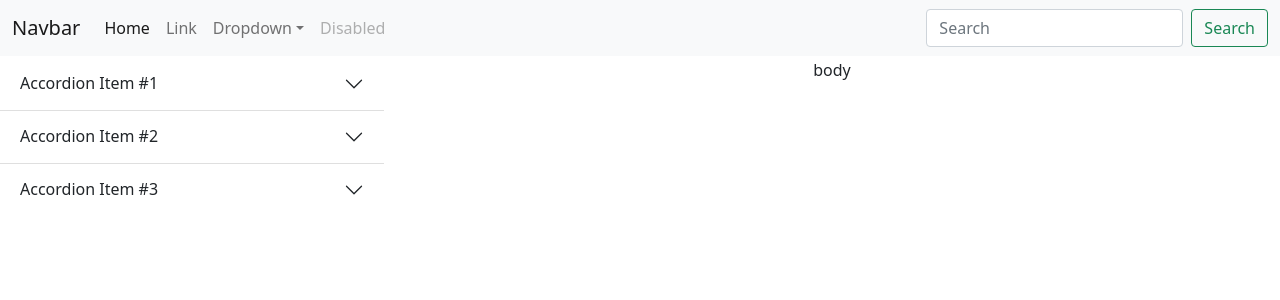
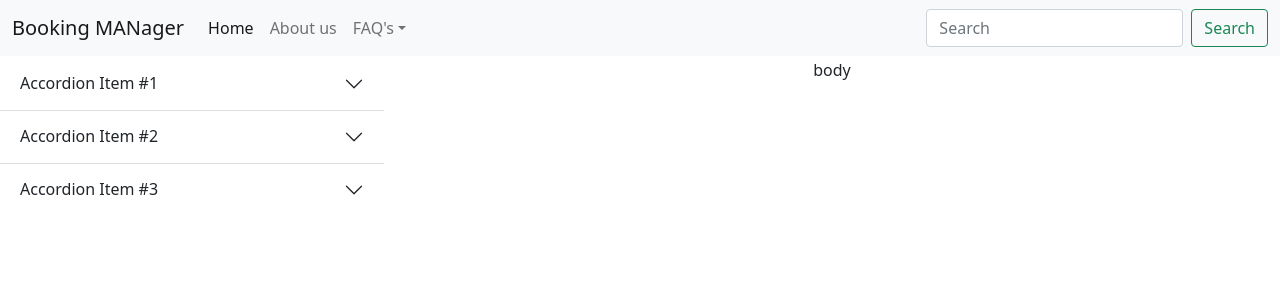
Before and after one commit to npawan98/BookingMANager, a React (Create React App) app: page / in a window 1280 px wide. Shown: the top 300 px of the page. Built offline with nearby package versions, Linux system fonts and the light colour scheme.

Commit message:
modified topNavbar

```diff
--- a/src/components/topNavBar/topNav.js
+++ b/src/components/topNavBar/topNav.js
@@ -7,7 +7,7 @@ class topNav extends Component{
             <div className='topNavBar'>
                 <nav className="navbar navbar-expand-lg navbar-light bg-light">
                     <div className="container-fluid">
-                        <a className="navbar-brand" href="www.google.com">Navbar</a>
+                        <a className="navbar-brand" href="www.google.com">Booking MANager</a>
                         <button className="navbar-toggler" type="button" data-bs-toggle="collapse" data-bs-target="#navbarSupportedContent" aria-controls="navbarSupportedContent" aria-expanded="false" aria-label="Toggle navigation">
                         <span className="navbar-toggler-icon"></span>
                         </button>
@@ -17,11 +17,11 @@ class topNav extends Component{
                             <a className="nav-link active" aria-current="page" href="www.google.com">Home</a>
                             </li>
                             <li className="nav-item">
-                            <a className="nav-link" href="www.google.com">Link</a>
+                            <a className="nav-link" href="www.google.com">About us</a>
                             </li>
                             <li className="nav-item dropdown">
                             <a className="nav-link dropdown-toggle" href="www.google.com" id="navbarDropdown" role="button" data-bs-toggle="dropdown" aria-expanded="false">
-                                Dropdown
+                               FAQ's
                             </a>
                             <ul className="dropdown-menu" aria-labelledby="navbarDropdown">
                                 <li><a className="dropdown-item" href="www.google.com">Action</a></li>
@@ -29,9 +29,6 @@ class topNav extends Component{
                                 <li><hr className="dropdown-divider" /></li>
                                 <li><a className="dropdown-item" href="www.google.com">Something else here</a></li>
                             </ul>
-                            </li>
-                            <li className="nav-item">
-                            <a className="nav-link disabled" href="www.google.com">Disabled</a>
                             </li>
                         </ul>
                         <form className="d-flex">
```
